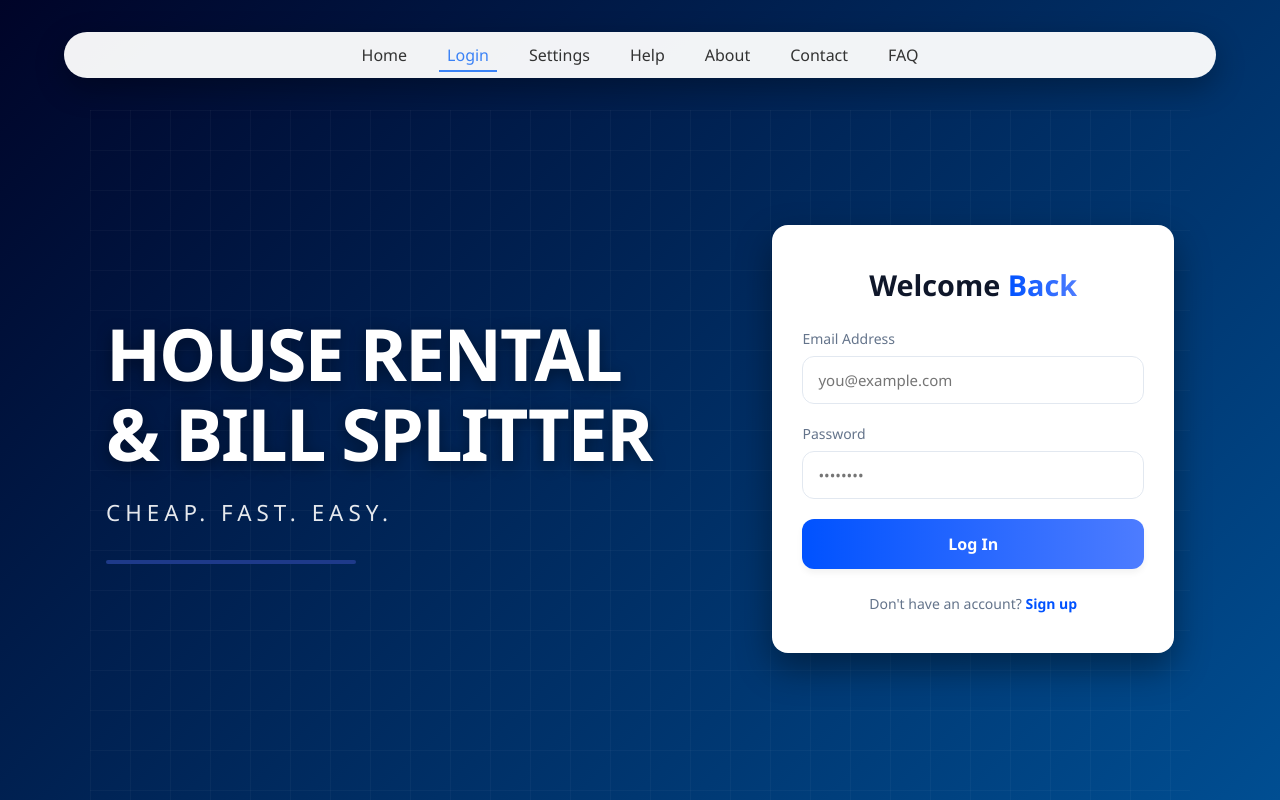
After one commit to AlexHybrid/FairShare-G042, a Flask app: page /login in a window 1280 px wide. The commit adds this page. Run offline with Flask 3, Linux system fonts and the light colour scheme.

Commit message:
Split landing and login page, and add FAQ to dashboard

```diff
--- a/app.py
+++ b/app.py
@@ -30,9 +30,13 @@ init_db()
 
 @app.route('/')
 def index():
+    return render_template('index.html')
+
+@app.route('/login', methods=['GET'])
+def login_page():
     if 'user_id' in session:
         return redirect(url_for('dashboard'))
-    return render_template('index.html')
+    return render_template('login.html')
 
 @app.route('/signup', methods=['POST'])
 def signup():
@@ -43,7 +47,7 @@ def signup():
 
     if password != confirm_password:
         flash('Passwords do not match!', 'error')
-        return redirect(url_for('index'))
+        return redirect(url_for('login_page'))
 
     hashed_password = generate_password_hash(password)
 
@@ -58,7 +62,7 @@ def signup():
     finally:
         conn.close()
 
-    return redirect(url_for('index'))
+    return redirect(url_for('login_page'))
 
 @app.route('/login', methods=['POST'])
 def login():
@@ -75,27 +79,27 @@ def login():
         return redirect(url_for('dashboard'))
     else:
         flash('Invalid email or password. Please try again.', 'error')
-        return redirect(url_for('index'))
+        return redirect(url_for('login_page'))
 
 @app.route('/dashboard')
 def dashboard():
     if 'user_id' not in session:
         flash('Please log in to access the dashboard.', 'error')
-        return redirect(url_for('index'))
+        return redirect(url_for('login_page'))
     return render_template('dashboard.html', name=session['user_name'])
 
 @app.route('/export')
 def export_page():
     if 'user_id' not in session:
         flash('Please log in to access the export page.', 'error')
-        return redirect(url_for('index'))
+        return redirect(url_for('login_page'))
     return render_template('ExportPage.html', name=session['user_name'])
 
 @app.route('/logout')
 def logout():
     session.clear()
     flash('You have been logged out.', 'success')
-    return redirect(url_for('index'))
+    return redirect(url_for('login_page'))
 
 # --- API ENDPOINTS FOR EXPENSES ---
 
--- a/templates/dashboard.html
+++ b/templates/dashboard.html
@@ -22,6 +22,7 @@
       <a href="#">Help</a>
       <a href="#">About</a>
       <a href="#">Contact</a>
+      <a href="#">FAQ</a>
       <a href="/logout">Log Out</a>
     </nav>
 
--- /dev/null
+++ b/templates/login.html
@@ -0,0 +1,458 @@
+<!DOCTYPE html>
+<html lang="en">
+<head>
+    <meta charset="UTF-8">
+    <meta name="viewport" content="width=device-width, initial-scale=1.0">
+    <title>FairShare — House Rental & Bill Splitter</title>
+    <style>
+        /* =================================
+       GLOBAL VARIABLES & THEME SETTINGS
+       ================================= */
+        :root {
+            --accent: #3b82f6;
+            --bg-gradient: linear-gradient(135deg, #000428 0%, #004e92 100%);
+            --navbar-bg: rgba(255, 255, 255, 0.95);
+            --text-main: #ffffff;
+            --text-nav: #333333;
+            --max-width-content: 1100px;
+        }
+
+        * {
+            box-sizing: border-box;
+            margin: 0;
+            padding: 0;
+        }
+
+        /* =====================
+       2. BODY & MAIN LAYOUT
+       ===================== */
+        body {
+            font-family: 'Segoe UI', Tahoma, Geneva, Verdana, sans-serif;
+            background: var(--bg-gradient);
+            color: var(--text-main);
+            min-height: 100vh;
+            display: flex;
+            flex-direction: column;
+            overflow-x: hidden;
+        }
+
+        .container {
+            max-width: var(--max-width-content);
+            margin: 0 auto;
+            padding: 0 1rem;
+            width: 100%;
+        }
+
+        /* ==========================
+       3. NAVIGATION BAR (HEADER)
+       ========================== */
+        header {
+            padding: 2rem 0;
+            width: 100%;
+        }
+
+        .navbar {
+            background: var(--navbar-bg);
+            width: 90%;
+            max-width: 1400px;
+            margin: 0 auto;
+            padding: 0.75rem 1rem;
+            border-radius: 50px;
+            display: flex;
+            justify-content: center;
+            align-items: center;
+            box-shadow: 0 10px 30px rgba(0, 0, 0, 0.3);
+        }
+
+        .navbar ul {
+            display: flex;
+            list-style: none;
+            gap: 1.5rem;
+            flex-wrap: wrap;
+            justify-content: center;
+        }
+
+        .navbar a {
+            text-decoration: none;
+            color: var(--text-nav);
+            font-weight: 500;
+            font-size: 1rem;
+            transition: 0.3s;
+            padding: 0.25rem 0.5rem;
+        }
+
+        .navbar a:hover {
+            color: var(--accent);
+        }
+
+        .navbar a.active {
+            color: #3b82f6;
+            border-bottom: 2px solid #3b82f6;
+        }
+
+        /* ==============================
+       4. HERO SECTION (SPLIT LAYOUT)
+       ============================== */
+        .hero-grid {
+            display: flex;
+            justify-content: space-between;
+            align-items: center;
+            width: 100%;
+            max-width: var(--max-width-content);
+            margin: 0 auto;
+            padding: 2rem 1rem 4rem 1rem;
+            gap: 4rem;
+            flex: 1;
+
+            background-image:
+                linear-gradient(rgba(255, 255, 255, 0.03) 1px, transparent 1px),
+                linear-gradient(90deg, rgba(255, 255, 255, 0.03) 1px, transparent 1px);
+            background-size: 40px 40px;
+        }
+
+        .hero-left {
+            flex: 1.2;
+            text-align: left;
+            display: flex;
+            flex-direction: column;
+            justify-content: center;
+        }
+
+        .hero-left h1 {
+            font-size: 4.5rem;
+            font-weight: 900;
+            text-transform: uppercase;
+            line-height: 1.1;
+            letter-spacing: -2px;
+            margin-bottom: 1.5rem;
+            text-shadow: 0 4px 15px rgba(0, 0, 0, 0.4);
+        }
+
+        .hero-left p.slogan {
+            font-size: 1.4rem;
+            letter-spacing: 5px;
+            text-transform: uppercase;
+            opacity: 0.9;
+            margin-bottom: 2rem;
+        }
+
+        .divider {
+            width: 250px;
+            height: 4px;
+            background: #1e3a8a;
+            border-radius: 2px;
+        }
+
+        .hero-right {
+            flex: 0.8;
+            display: flex;
+            justify-content: center;
+            align-items: center;
+            width: 100%;
+            max-width: 420px;
+        }
+
+        /* ==================================
+       5. CARD & FORM INNER STYLES
+       ================================== */
+        .card {
+            background-color: #ffffff;
+            border-radius: 16px;
+            padding: 40px 30px;
+            box-shadow: 0 15px 35px rgba(0,0,0,0.4);
+            position: relative;
+            overflow: hidden;
+            width: 100%;
+            color: #0F172A;
+        }
+
+        .title {
+            font-size: 1.8rem;
+            font-weight: bold;
+            text-align: center;
+            margin-bottom: 25px;
+            color: #0f172a;
+        }
+
+        .gradient-text {
+            background: linear-gradient(to right, #0052FF, #4D7CFF);
+            -webkit-background-clip: text;
+            background-clip: text;
+            color: transparent;
+        }
+
+        .form-group {
+            margin-bottom: 20px;
+            text-align: left;
+        }
+
+        .form-group label {
+            display: block;
+            margin-bottom: 8px;
+            font-size: 14px;
+            font-weight: 500;
+            color: #64748B;
+        }
+
+        .form-group input {
+            width: 100%;
+            height: 48px;
+            padding: 0 15px;
+            border: 1px solid #E2E8F0;
+            border-radius: 12px;
+            font-family: inherit;
+            font-size: 15px;
+            background-color: transparent;
+            color: #0f172a;
+            outline: none;
+            transition: all 0.2s ease-out;
+        }
+
+        .form-group input:focus {
+            border-color: #0052FF;
+            box-shadow: 0 0 0 3px rgba(0, 82, 255, 0.15);
+        }
+
+        .btn-primary {
+            width: 100%;
+            height: 50px;
+            background: linear-gradient(to right, #0052FF, #4D7CFF);
+            color: white;
+            border: none;
+            border-radius: 12px;
+            font-family: inherit;
+            font-size: 16px;
+            font-weight: 600;
+            cursor: pointer;
+            transition: all 0.2s ease-out;
+            box-shadow: 0 4px 6px rgba(0, 0, 0, 0.05);
+        }
+
+        .btn-primary:hover {
+            transform: translateY(-2px);
+            box-shadow: 0 8px 15px rgba(0, 82, 255, 0.25);
+            filter: brightness(110%);
+        }
+
+        .btn-primary:active {
+            transform: scale(0.98);
+        }
+
+        .toggle-text {
+            text-align: center;
+            margin-top: 25px;
+            font-size: 14px;
+            color: #64748B;
+        }
+
+        .toggle-text a {
+            color: #0052FF;
+            text-decoration: none;
+            font-weight: 600;
+            cursor: pointer;
+        }
+
+        .toggle-text a:hover {
+            text-decoration: underline;
+        }
+
+        .flash-messages {
+            list-style: none;
+            margin-bottom: 20px;
+            text-align: center;
+            padding: 0;
+        }
+
+        .flash-message {
+            padding: 10px;
+            border-radius: 8px;
+            font-size: 14px;
+            margin-bottom: 10px;
+        }
+
+        .flash-message.error {
+            background-color: #FEE2E2;
+            color: #B91C1C;
+            border: 1px solid #FCA5A5;
+        }
+
+        .flash-message.success {
+            background-color: #D1FAE5;
+            color: #047857;
+            border: 1px solid #6EE7B7;
+        }
+
+        .form-section {
+            display: none;
+            animation: fadeIn 0.5s ease-out forwards;
+        }
+
+        .form-section.active {
+            display: block;
+        }
+
+        @keyframes fadeIn {
+            from { opacity: 0; transform: translateY(10px); }
+            to { opacity: 1; transform: translateY(0); }
+        }
+
+        /* ==================================
+       6. RESPONSIVE DESIGN (MOBILE VIEW)
+       ================================== */
+        @media (max-width: 768px) {
+            .hero-grid {
+                flex-direction: column;
+                gap: 2rem;
+                padding-top: 1rem;
+            }
+
+            .hero-left {
+                text-align: center;
+                align-items: center;
+            }
+
+            .hero-left h1 {
+                font-size: 3rem;
+            }
+
+            .navbar ul {
+                gap: 1rem;
+            }
+
+            .navbar a {
+                font-size: 0.85rem;
+            }
+        }
+    </style>
+</head>
+
+<body>
+
+    <header>
+        <nav class="navbar">
+            <ul>
+                <li><a href="/">Home</a></li>
+                <li><a href="/login" class="active">Login</a></li>
+                <li><a href="#">Settings</a></li>
+                <li><a href="#">Help</a></li>
+                <li><a href="#">About</a></li>
+                <li><a href="#">Contact</a></li>
+                <li><a href="#">FAQ</a></li>
+            </ul>
+        </nav>
+    </header>
+
+    <main class="hero-grid">
+        <div class="hero-left">
+            <h1>House Rental<br>& Bill Splitter</h1>
+            <p class="slogan">Cheap. Fast. Easy.</p>
+            <div class="divider"></div>
+        </div>
+
+        <div class="hero-right">
+            <div class="card">
+                <div class="flash-messages-container">
+                <!-- Displays messages -->
+                {% with messages = get_flashed_messages(with_categories=true) %}
+                  {% if messages %}
+                    <ul class="flash-messages">
+                    {% for category, message in messages %}
+                      <li class="flash-message {{ category }}">{{ message }}</li>
+                    {% endfor %}
+                    </ul>
+                  {% endif %}
+                {% endwith %}
+                </div>
+
+                <!-- Login form -->
+                <div id="login-section" class="form-section active">
+                    <h2 class="title">Welcome <span class="gradient-text">Back</span></h2>
+                    <form action="/login" method="POST">
+                        <div class="form-group">
+                            <label for="login-email">Email Address</label>
+                            <input type="email" id="login-email" name="email" placeholder="you@example.com" required>
+                        </div>
+                        <div class="form-group">
+                            <label for="login-password">Password</label>
+                            <input type="password" id="login-password" name="password" placeholder="••••••••" required>
+                        </div>
+                        <button type="submit" class="btn-primary">Log In</button>
+                    </form>
+                    <div class="toggle-text">
+                        Don't have an account? <a href="#" id="show-signup">Sign up</a>
+                    </div>
+                </div>
+
+                <!-- Signup form -->
+                <div id="signup-section" class="form-section">
+                    <h2 class="title">Create <span class="gradient-text">Account</span></h2>
+                    <form action="/signup" method="POST">
+                        <div class="form-group">
+                            <label for="name">Full Name</label>
+                            <input type="text" id="name" name="name" placeholder="John Doe" required>
+                        </div>
+                        <div class="form-group">
+                            <label for="signup-email">Email Address</label>
+                            <input type="email" id="signup-email" name="email" placeholder="you@example.com" required>
+                        </div>
+                        <div class="form-group">
+                            <label for="signup-password">Password</label>
+                            <input type="password" id="signup-password" name="password" placeholder="Create a password" required>
+                        </div>
+                        <div class="form-group">
+                            <label for="confirm-password">Confirm Password</label>
+                            <input type="password" id="confirm-password" name="confirm_password" placeholder="Repeat password" required>
+                        </div>
+                        <button type="submit" class="btn-primary">Sign Up</button>
+                    </form>
+                    <div class="toggle-text">
+                        Already have an account? <a href="#" id="show-login">Log in</a>
+                    </div>
+                </div>
+            </div>
+        </div>
+    </main>
+
+    <script>
+        const loginSection = document.getElementById('login-section');
+        const signupSection = document.getElementById('signup-section');
+        const showSignup = document.getElementById('show-signup');
+        const showLogin = document.getElementById('show-login');
+
+        if (showSignup && showLogin) {
+            showSignup.addEventListener('click', (e) => {
+                e.preventDefault();
+                loginSection.classList.remove('active');
+                signupSection.classList.add('active');
+            });
+            showLogin.addEventListener('click', (e) => {
+                e.preventDefault();
+                signupSection.classList.remove('active');
+                loginSection.classList.add('active');
+            });
+        }
+
+        // Hide raw Jinja template tags if the page is opened statically as a local file
+        const flashContainer = document.querySelector('.flash-messages-container');
+        if (flashContainer && (flashContainer.innerHTML.includes('{' + '%') || flashContainer.textContent.includes('{' + '%'))) {
+            flashContainer.style.display = 'none';
+        }
+
+        // Adjust form actions and link hrefs if opened statically as a local file to route to the running server
+        if (window.location.protocol === 'file:') {
+            document.querySelectorAll('form').forEach(form => {
+                const action = form.getAttribute('action');
+                if (action && action.startsWith('/')) {
+                    form.setAttribute('action', 'http://127.0.0.1:5000' + action);
+                }
+            });
+            document.querySelectorAll('a').forEach(link => {
+                const href = link.getAttribute('href');
+                if (href && href.startsWith('/') && href !== '#') {
+                    link.setAttribute('href', 'http://127.0.0.1:5000' + href);
+                }
+            });
+        }
+    </script>
+</body>
+</html>
```
Also changed, not shown: templates/index.html (+73 -182 lines).
